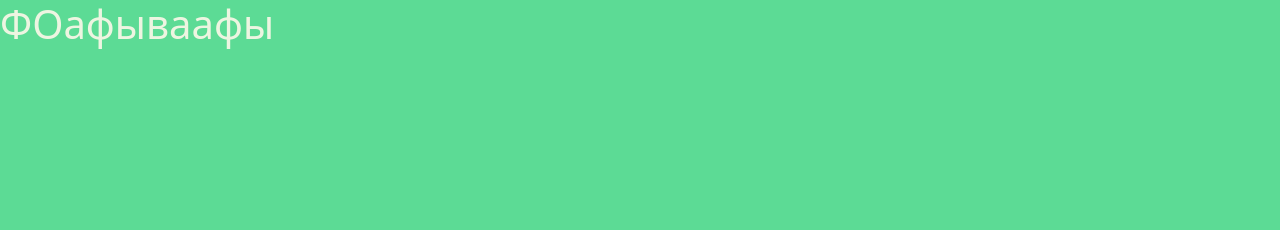
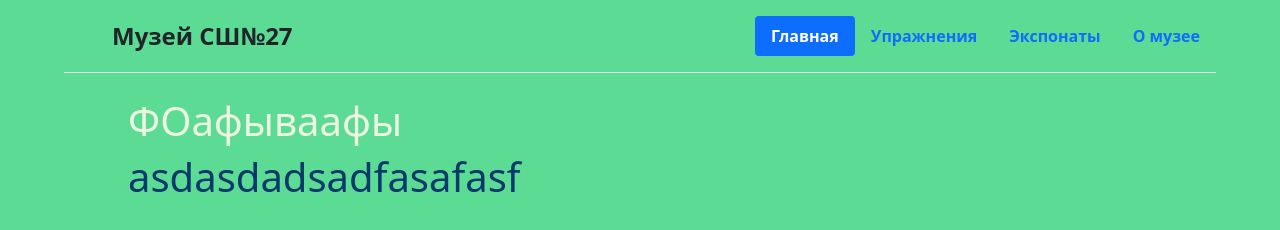
Before and after one commit to trbcon/museum27school.brest, a plain HTML site: page index.html in a window 1280 px wide. Drawn offline with nearby package versions, Linux system fonts and the light colour scheme.

Commit message:
add header

```diff
--- a/index.html
+++ b/index.html
@@ -8,6 +8,30 @@
     <title>Главная страница</title>
 </head>
 <body class="bg-clr txt-white-clr">
-    <h1>ФОафываафы</h1>
+    <!-- <header>
+        <div class="content hdr-flx">
+            <span class="txt-size-35">Главная</span>
+            <span class="txt-size-35">Упражнения</span>
+            <span class="txt-size-35">Экспонаты</span>
+            <span class="txt-size-35">О музее</span>
+        </div>
+    </header> -->
+    <header class="txt-dark-clr d-flex flex-wrap justify-content-center py-3 mb-4 border-bottom">
+        <a href="/" class="d-flex align-items-center mb-3 mb-md-0 me-md-auto text-dark text-decoration-none">
+          <svg class="bi me-2" width="40" height="32"><use xlink:href="#bootstrap"></use></svg>
+          <span class="fs-4">Музей СШ№27</span>
+        </a>
+
+        <ul class="nav nav-pills ">
+          <li class="nav-item"><a href="#" class="nav-link active" aria-current="page">Главная</a></li>
+          <li class="nav-item"><a href="#" class="nav-link">Упражнения</a></li>
+          <li class="nav-item"><a href="#" class="nav-link">Экспонаты</a></li>
+          <li class="nav-item"><a href="#" class="nav-link">О музее</a></li>
+        </ul>
+    </header>
+    <div class="txt-width">
+        <h1>ФОафываафы</h1>
+        <h1 class="txt-dark-clr">asdasdadsadfasafasf</h1>
+    </div>
 </body>
 </html>
--- a/styles/style.css
+++ b/styles/style.css
@@ -1,3 +1,25 @@
+header {
+    font-weight: 600;
+    background-color: #5cdb95;
+    color: #05386b;
+	width: 100%;
+	max-width: 90%;
+	margin:0px auto;
+  	z-index: 999;
+  	border-bottom: 1px solid #000;
+}
+
+.txt-width {
+    width: 100%;
+    max-width: 80%;
+    margin:0px auto;
+}
+
+/* .txt-size-35 {
+    font-weight: 600;
+    font-size: 35px;
+    font-family: system-ui, -apple-system, BlinkMacSystemFont, 'Segoe UI', Roboto, Oxygen, Ubuntu, Cantarell, 'Open Sans', 'Helvetica Neue', sans-serif;
+} */
 
 .bg-clr {
     background-color: #5cdb95;
@@ -8,5 +30,12 @@
 }
 
 .txt-dark-clr {
-    color: #000;
+    color: #05386b;
 }
+
+/* .hdr-flx {
+    margin:0px auto;
+    width: 60%;
+    display: flex;
+    justify-content: space-between;
+} */
```
